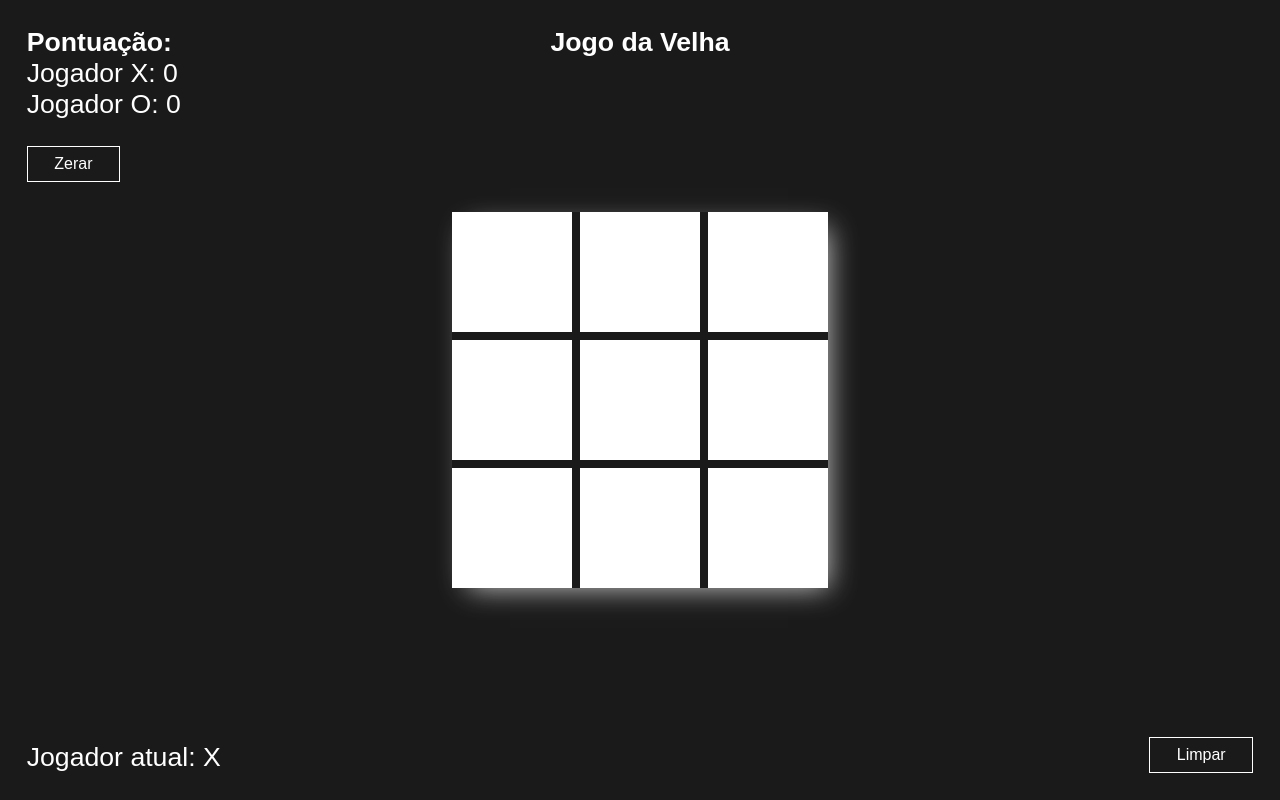
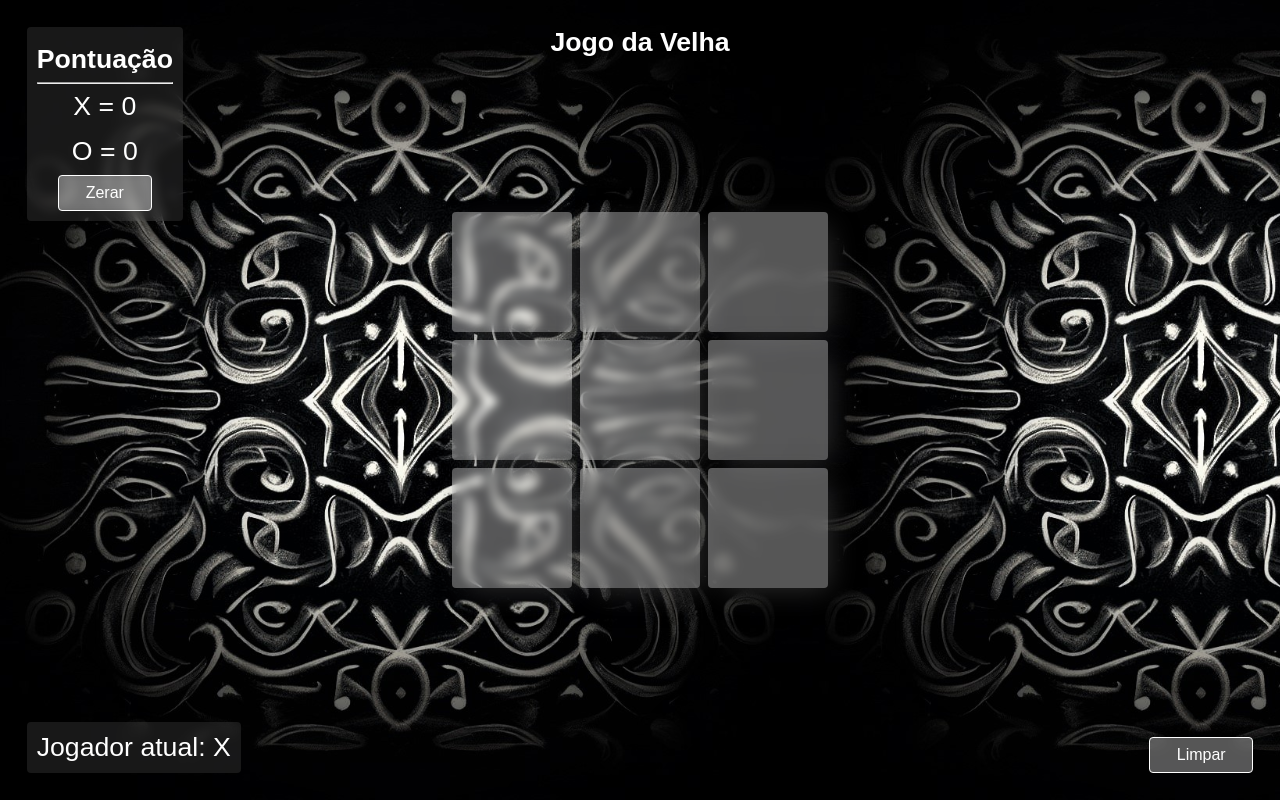
Before and after one commit to desenvolvedormatheus/Jogo_Da_Velha, a plain HTML site: page index.html in a window 1280 px wide. Both pictures are taken after a click on the button "Zerar". Drawn offline with Linux system fonts and the light colour scheme.

Commit message:
2.0
Designer atualizado

```diff
--- a/index.html
+++ b/index.html
@@ -10,9 +10,10 @@
 <body>
     <h1>Jogo da Velha</h1>
     <div class="score">
-        <h3>Pontuação:</h3>
-        <p class="PX">Jogador X: 0</p>
-        <p class="PO">Jogador O: 0</p>
+        <h3>Pontuação</h3>
+        <hr>
+        <p class="PX">X = 0</p>
+        <p class="PO">O = 0</p>
         <button class="zerar">Zerar</button>
     </div>
     <section class="caixa">
--- a/index.js
+++ b/index.js
@@ -101,8 +101,8 @@ function estadoTabuleiro() {
         }
     }
 
-    pontosXhtml.innerHTML = `Jogador X: ${pontosX}`
-    pontosOhtml.innerHTML = `Jogador O: ${pontosO}`
+    pontosXhtml.innerHTML = `X = ${pontosX}`
+    pontosOhtml.innerHTML = `O = ${pontosO}`
 }
 
 document.querySelector(".limpar").addEventListener("click", () => {
@@ -116,8 +116,8 @@ document.querySelector(".limpar").addEventListener("click", () => {
 document.querySelector(".zerar").addEventListener("click", ()=>{
     pontosO = 0
     pontosX = 0
-    pontosXhtml.innerHTML = `Jogador X: ${pontosX}`
-    pontosOhtml.innerHTML = `Jogador O: ${pontosO}`
+    pontosXhtml.innerHTML = `X = ${pontosX}`
+    pontosOhtml.innerHTML = `O = ${pontosO}`
 })
 
 casa1.addEventListener("click", () =>{
@@ -126,8 +126,10 @@ casa1.addEventListener("click", () =>{
         estadoTabuleiro()
         if (jogador == "X"){
             jogador = "O"
+            casa1.style.color = "#000000"
         } else{
             jogador = "X"
+            casa1.style.color = "#ffffff"
         }
     }
     infoJogadorAtual.innerText = `Jogador atual: ${jogador}`
@@ -138,8 +140,10 @@ casa2.addEventListener("click", () =>{
         estadoTabuleiro()
         if (jogador == "X"){
             jogador = "O"
+            casa2.style.color = "#000000"
         } else{
             jogador = "X"
+            casa2.style.color = "#ffffff"
         }
     }
     infoJogadorAtual.innerText = `Jogador atual: ${jogador}`
@@ -150,8 +154,10 @@ casa3.addEventListener("click", () =>{
         estadoTabuleiro()
         if (jogador == "X"){
             jogador = "O"
+            casa3.style.color = "#000000"
         } else{
             jogador = "X"
+            casa3.style.color = "#ffffff"
         }
     }
     infoJogadorAtual.innerText = `Jogador atual: ${jogador}`
@@ -162,8 +168,10 @@ casa4.addEventListener("click", () =>{
         estadoTabuleiro()
         if (jogador == "X"){
             jogador = "O"
+            casa4.style.color = "#000000"
         } else{
             jogador = "X"
+            casa4.style.color = "#ffffff"
         }
     }
     infoJogadorAtual.innerText = `Jogador atual: ${jogador}`
@@ -174,8 +182,10 @@ casa5.addEventListener("click", () =>{
         estadoTabuleiro()
         if (jogador == "X"){
             jogador = "O"
+            casa5.style.color = "#000000"
         } else{
             jogador = "X"
+            casa5.style.color = "#ffffff"
         }
     }
     infoJogadorAtual.innerText = `Jogador atual: ${jogador}`
@@ -186,8 +196,10 @@ casa6.addEventListener("click", () =>{
         estadoTabuleiro()
         if (jogador == "X"){
             jogador = "O"
+            casa6.style.color = "#000000"
         } else{
             jogador = "X"
+            casa6.style.color = "#ffffff"
         }
     }
     infoJogadorAtual.innerText = `Jogador atual: ${jogador}`
@@ -198,8 +210,10 @@ casa7.addEventListener("click", () =>{
         estadoTabuleiro()
         if (jogador == "X"){
             jogador = "O"
+            casa7.style.color = "#000000"
         } else{
             jogador = "X"
+            casa7.style.color = "#ffffff"
         }
     }
     infoJogadorAtual.innerText = `Jogador atual: ${jogador}`
@@ -210,8 +224,10 @@ casa8.addEventListener("click", () =>{
         estadoTabuleiro()
         if (jogador == "X"){
             jogador = "O"
+            casa8.style.color = "#000000"
         } else{
             jogador = "X"
+            casa8.style.color = "#ffffff"
         }
     }
     infoJogadorAtual.innerText = `Jogador atual: ${jogador}`
@@ -222,8 +238,10 @@ casa9.addEventListener("click", () =>{
         estadoTabuleiro()
         if (jogador == "X"){
             jogador = "O"
+            casa9.style.color = "#000000"
         } else{
             jogador = "X"
+            casa9.style.color = "#ffffff"
         }
     }
     infoJogadorAtual.innerText = `Jogador atual: ${jogador}`
--- a/style.css
+++ b/style.css
@@ -1,3 +1,5 @@
+@import url('https://fonts.googleapis.com/css2?family=Pacifico&display=swap');
+
 *{
     padding: 0;
     margin: 0;
@@ -10,7 +12,9 @@ body{
     height: 100Vh;
     display: flex;
     position: relative;
-    background: #1a1a1a;
+    background-image: url(fundo.jfif);
+    background-position: left;
+    background-size: contain;
 }
 h1{
     position: absolute;
@@ -35,47 +39,63 @@ h1{
     position: fixed;
     bottom: 1rem;
     left: 1rem;
+    background: #ffffff18;
+    backdrop-filter: blur(5px);
+    padding: 10px;
+    border-radius: 4px;
 }
 .score{
     position: absolute;
     top: 1rem;
     left: 1rem;
+    background: #ffffff18;
+    backdrop-filter: blur(5px);
+    padding: 10px;
+    border-radius: 4px;
+    text-align: center;
+}
+.score h3, .score p{
+    padding: 7px 0;
 }
 .caixa{
     margin: auto;
-    background: #1a1a1a;
     display: grid;
     grid-template-columns: 4.5rem 4.5rem 4.5rem;
     grid-template-rows: 4.5rem 4.5rem 4.5rem;
     gap: 0.3rem;
-    box-shadow: 0.3rem 0.3rem 1rem -0.3rem rgb(204, 204, 204);
 }
 .caixa div{
-    background: #fff;
+    box-shadow: 0.3rem 0.3rem 1rem -0.3rem #303030;
+    background: #ffffff56;
+    backdrop-filter: blur(5px);
     display: flex;
     justify-content: center;
     align-items: center;
     font-size: 50pt;
     cursor: pointer;
     color: #1a1a1a;
+    border-radius: 4px;
+    font-family: 'Pacifico', cursive;
+    transition: 0.2s;
+}
+.caixa div:hover{
+    background: #ffffff94;
 }
 button{
-    background: transparent;
+    background: #ffffff56;
+    backdrop-filter: blur(5px);
     border: 1px solid #fff;
     padding: 0.3rem 1rem;
     cursor: pointer;
     font-size: 12pt;
     transition: 0.2s;
+    border-radius: 4px;
 }
 .limpar{
     position: fixed;
     bottom: 1rem;
     right: 1rem;
 }
-.zerar{
-    margin-top: 1rem;
+button:hover{
+    background: #ffffff94;
 }
-button:hover{
-    background: #fff;
-    color: #1a1a1a;
-}
```
Also changed, not shown: fundo.jfif (added).
